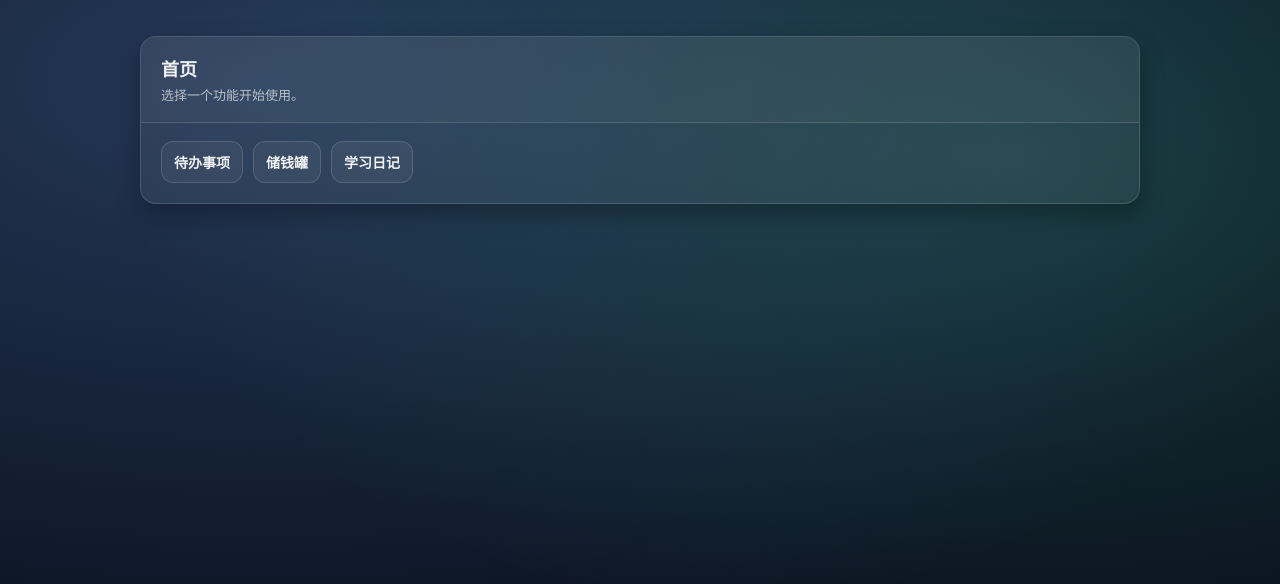
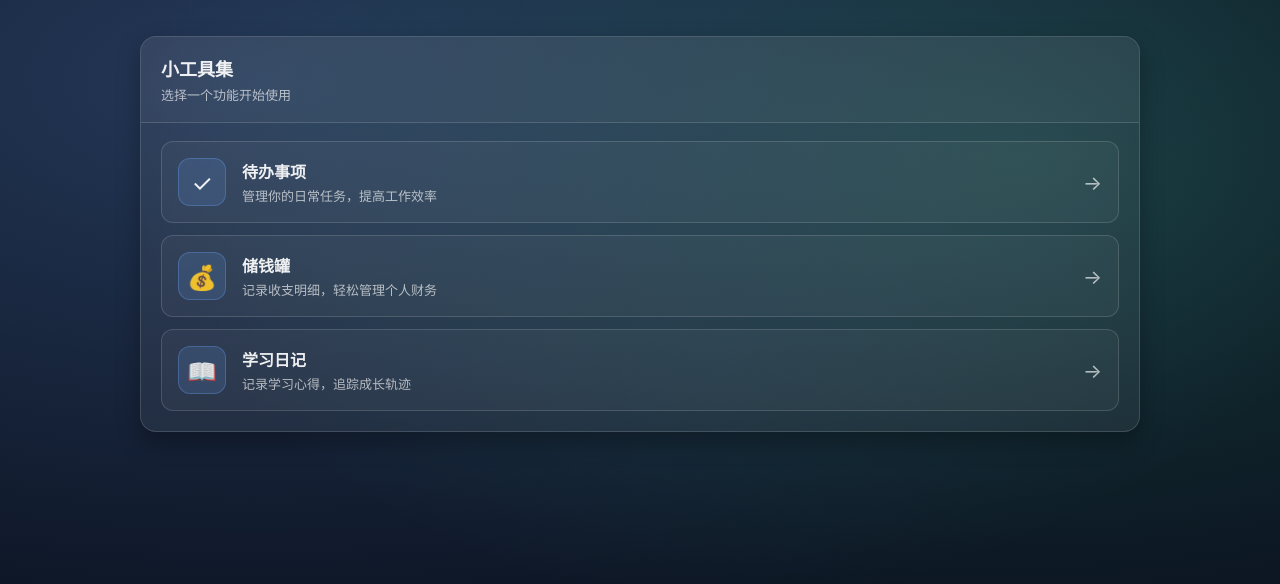
Before and after one commit to panpanxuebing/miniTool, a Vue app: page / in a window 1280 px wide. Shown: the top 584 px of the page. Built offline with nearby package versions, Linux system fonts and the light colour scheme.

Commit message:
feat:首页改为列表式布局，添加图标和功能介绍

```diff
--- a/src/pages/Home/Home.vue
+++ b/src/pages/Home/Home.vue
@@ -3,16 +3,39 @@
     <div class="card">
       <div class="header">
         <div class="title">
-          <h1>首页</h1>
-          <p>选择一个功能开始使用。</p>
+          <h1>小工具集</h1>
+          <p>选择一个功能开始使用</p>
         </div>
       </div>
 
       <div class="content">
-        <div style="display: flex; gap: 10px; flex-wrap: wrap">
-          <router-link class="btn" to="/todo">待办事项</router-link>
-          <router-link class="btn" to="/moneybox">储钱罐</router-link>
-          <router-link class="btn" to="/study-diary">学习日记</router-link>
+        <div class="feature-list">
+          <router-link class="feature-item" to="/todo">
+            <div class="feature-icon">✓</div>
+            <div class="feature-info">
+              <h3>待办事项</h3>
+              <p>管理你的日常任务，提高工作效率</p>
+            </div>
+            <div class="feature-arrow">→</div>
+          </router-link>
+
+          <router-link class="feature-item" to="/moneybox">
+            <div class="feature-icon">💰</div>
+            <div class="feature-info">
+              <h3>储钱罐</h3>
+              <p>记录收支明细，轻松管理个人财务</p>
+            </div>
+            <div class="feature-arrow">→</div>
+          </router-link>
+
+          <router-link class="feature-item" to="/study-diary">
+            <div class="feature-icon">📖</div>
+            <div class="feature-info">
+              <h3>学习日记</h3>
+              <p>记录学习心得，追踪成长轨迹</p>
+            </div>
+            <div class="feature-arrow">→</div>
+          </router-link>
         </div>
       </div>
     </div>
@@ -20,3 +43,81 @@
 </template>
 
 <script setup lang="ts"></script>
+
+<style scoped>
+.feature-list {
+  display: flex;
+  flex-direction: column;
+  gap: 12px;
+}
+
+.feature-item {
+  display: flex;
+  align-items: center;
+  gap: 16px;
+  padding: 16px;
+  background: rgba(255, 255, 255, 0.04);
+  border: 1px solid var(--border);
+  border-radius: 12px;
+  text-decoration: none;
+  color: var(--text);
+  transition: all 0.2s ease;
+  cursor: pointer;
+}
+
+.feature-item:hover {
+  background: rgba(255, 255, 255, 0.08);
+  border-color: rgba(110, 168, 254, 0.4);
+  transform: translateX(4px);
+}
+
+.feature-item:active {
+  transform: translateX(2px);
+}
+
+.feature-icon {
+  width: 48px;
+  height: 48px;
+  display: flex;
+  align-items: center;
+  justify-content: center;
+  font-size: 24px;
+  background: rgba(110, 168, 254, 0.15);
+  border: 1px solid rgba(110, 168, 254, 0.3);
+  border-radius: 12px;
+  flex-shrink: 0;
+}
+
+.feature-info {
+  flex: 1;
+  display: flex;
+  flex-direction: column;
+  gap: 4px;
+}
+
+.feature-info h3 {
+  margin: 0;
+  font-size: 16px;
+  font-weight: 600;
+  color: var(--text);
+}
+
+.feature-info p {
+  margin: 0;
+  font-size: 13px;
+  color: var(--muted);
+  line-height: 1.4;
+}
+
+.feature-arrow {
+  font-size: 20px;
+  color: var(--muted);
+  flex-shrink: 0;
+  transition: transform 0.2s ease;
+}
+
+.feature-item:hover .feature-arrow {
+  transform: translateX(4px);
+  color: var(--primary);
+}
+</style>
```
